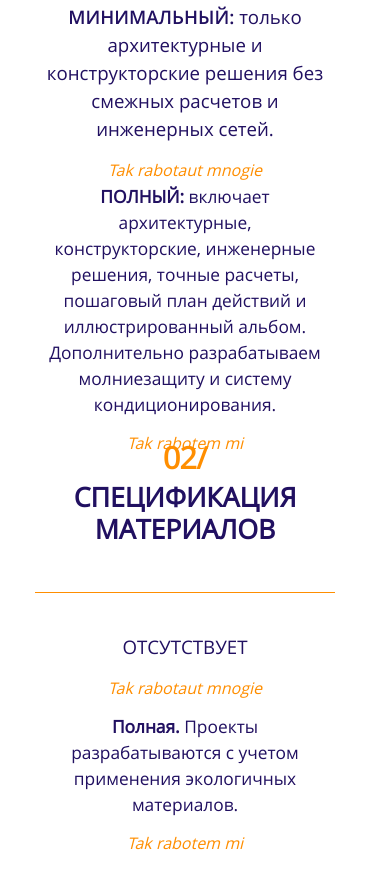
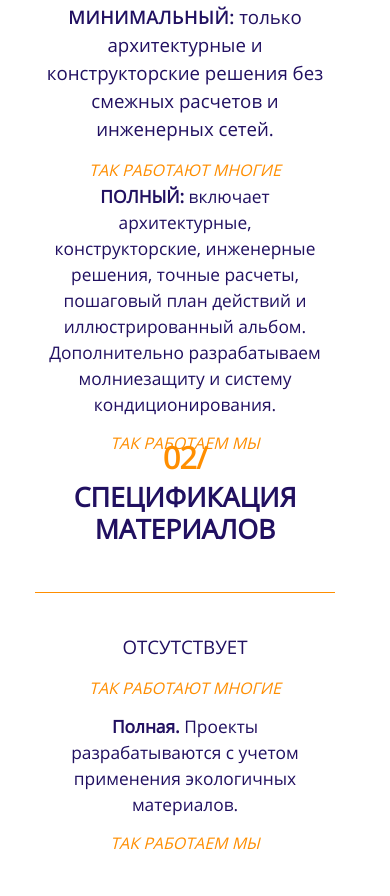
Before and after one commit to exxxar/landing-2, a plain HTML site: page index.html in a window 390 px wide. Shown: the part 8713-9609 px from the top of the page. Drawn offline with nearby package versions, Linux system fonts and the light colour scheme; files whose address does not match are found by name.

Commit message:
вроде финал

```diff
--- a/css/style.scss
+++ b/css/style.scss
@@ -1044,7 +1044,7 @@ button {
 					text-align: center;
 				}
 				&:after {
-					content: 'Tak rabotaut mnogie';
+					content: 'ТАК РАБОТАЮТ МНОГИЕ';
 					font-size: 12pt;
 					color: $orange;
 					font-style: italic;
@@ -1059,7 +1059,7 @@ button {
 					box-shadow: none;
 				}
 				&:after {
-					content: 'Tak rabotem mi';
+					content: 'ТАК РАБОТАЕМ МЫ';
 					font-size: 12pt;
 					color: $orange;
 					font-style: italic;
```
Also changed, not shown: css/style.css, 1 other file.
